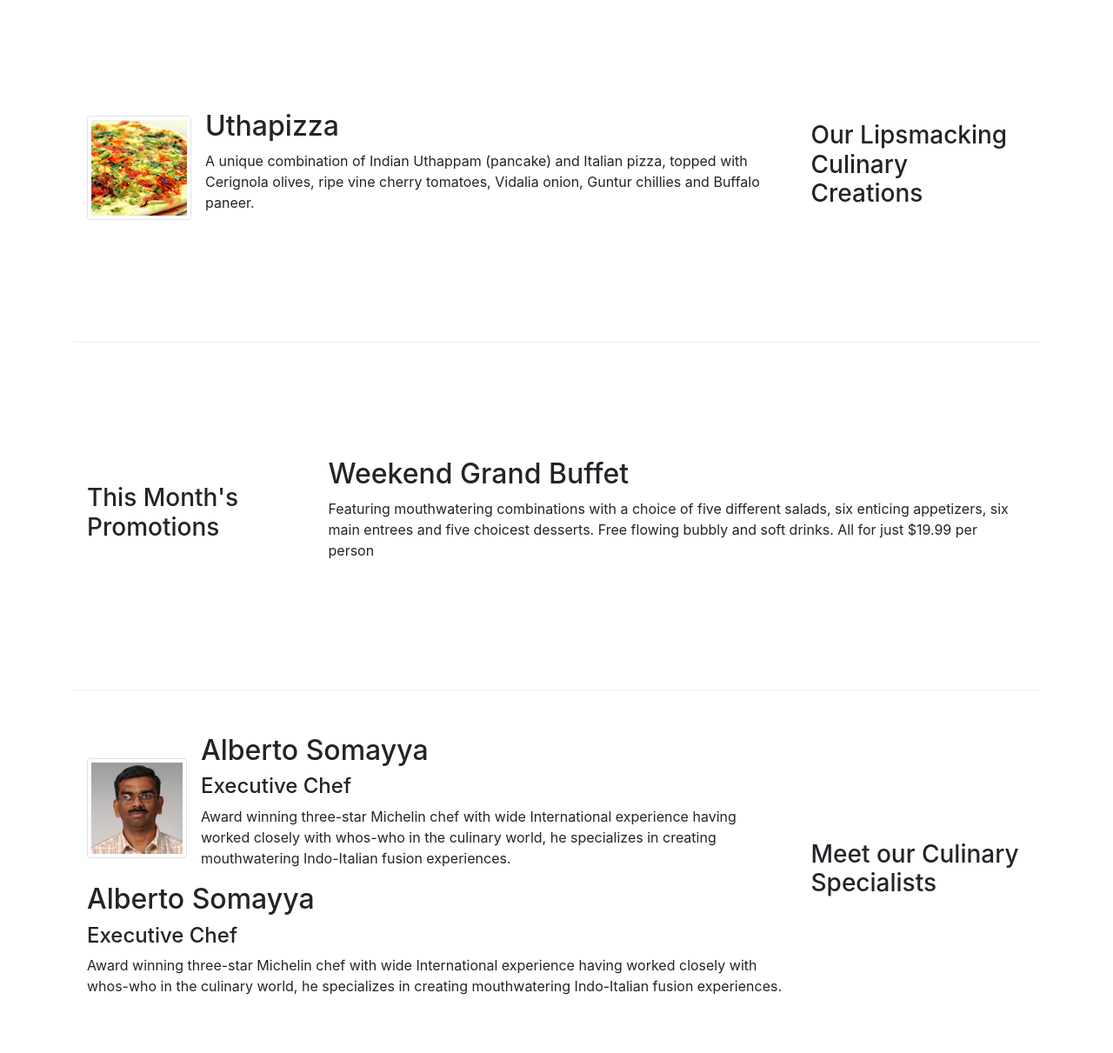
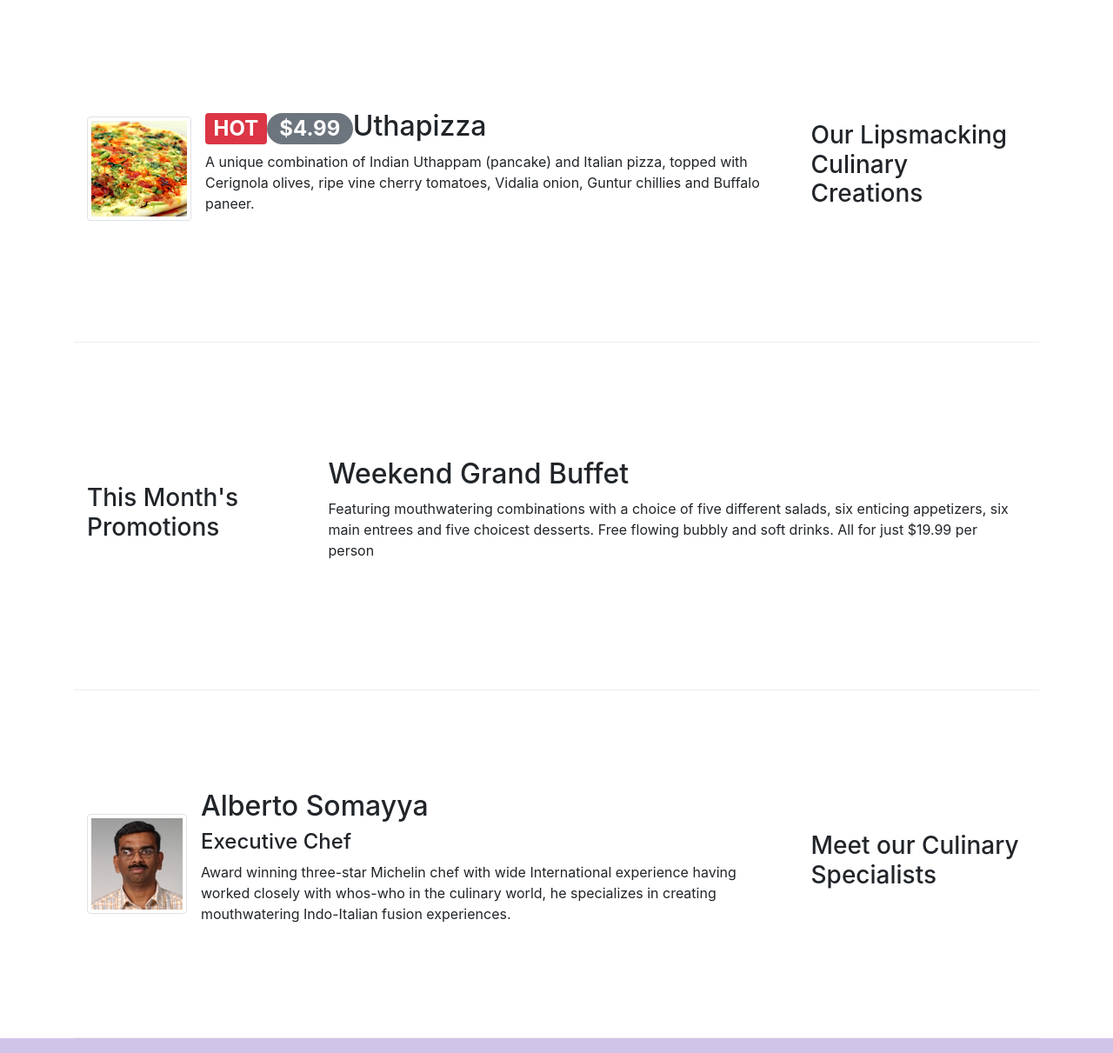
Before and after one commit to sivaleonardo/conFusion, a website: page index.html in a window 1280 px wide. Shown: the part 340-1551 px from the top of the page at 87% size. Drawn offline with nearby package versions, Linux system fonts and the light colour scheme.

Commit message:
Alerting Users

```diff
--- a/index.html
+++ b/index.html
@@ -60,7 +60,7 @@
                     <img class="d-flex mr-3 img-thumbnail align-self-center"
                          src="img/uthappizza.png" alt="Uthapizza">
                     <div class="media-body">
-                        <h2 class="mt-0">Uthapizza</h2>
+                        <h2 class="mt-0"><span class="badge badge-danger">HOT</span><span class="badge badge-pill badge-secondary">$4.99</span>Uthapizza</h2>
                         <p class="d-none d-sm-block">A unique combination of Indian Uthappam (pancake) and Italian pizza, topped with Cerignola olives, ripe vine cherry tomatoes, Vidalia onion, Guntur chillies and Buffalo paneer.</p>
                     </div>
                 </div>
@@ -98,9 +98,6 @@
                         </p>
                     </div>
                 </div>
-                <h2>Alberto Somayya</h2>
-                <h4>Executive Chef</h4>
-                <p class="d-none d-sm-block">Award winning three-star Michelin chef with wide International experience having worked closely with whos-who in the culinary world, he specializes in creating mouthwatering Indo-Italian fusion experiences. </p>
             </div>
         </div>
     </div>
```
